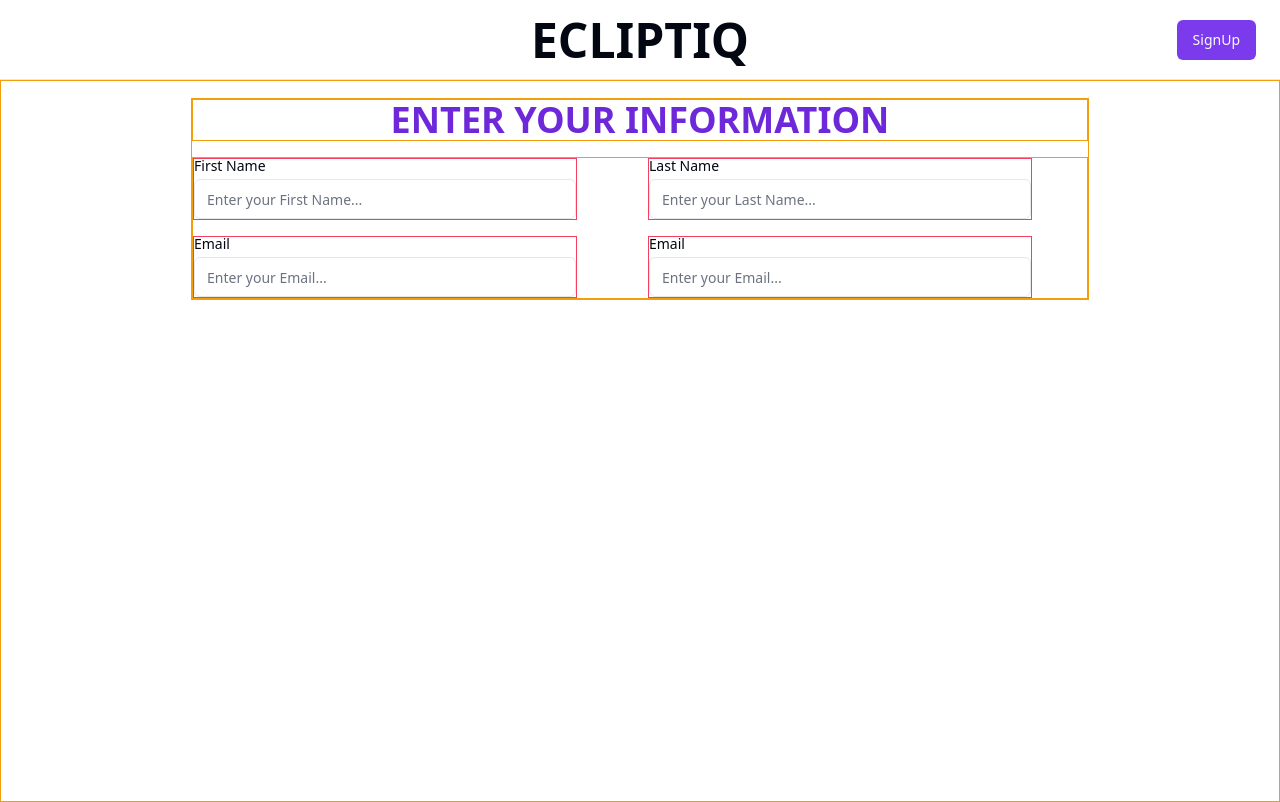
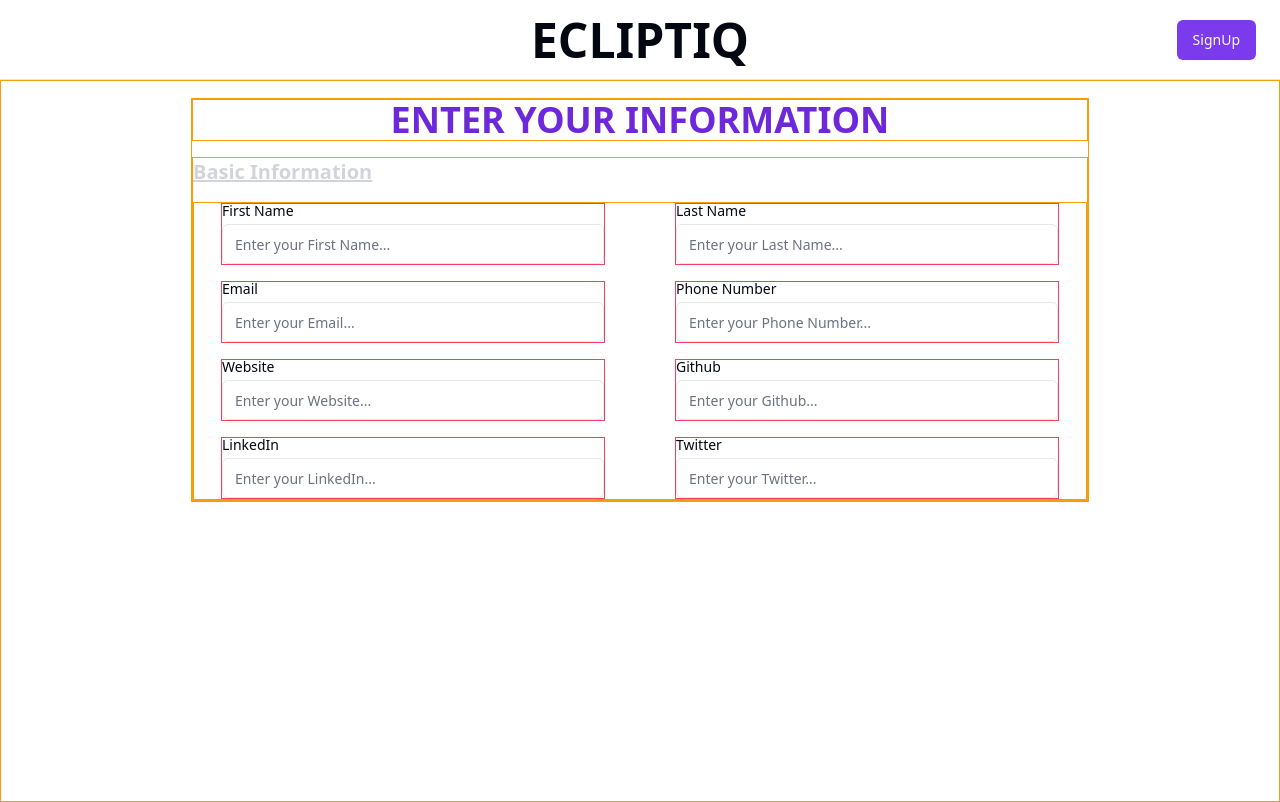
Before and after one commit to HarikrishnanYPR1707/EcliptiQ, a React (Vite) app: page /information in a window 1280 px wide. Built offline with nearby package versions, Linux system fonts and the light colour scheme; no server answers; a web font is replaced by a local one.

Commit message:
Added Changes

```diff
--- a/src/pages/Information.jsx
+++ b/src/pages/Information.jsx
@@ -6,31 +6,59 @@ const Information = () => {
   return (
     <div className="mx-auto flex h-heightWithoutNavbar max-w-[900px] items-start justify-center border border-white py-4">
       <div className="w-full border border-amber-500">
-        <h1 className="border border-amber-500 text-center text-[22px] font-black uppercase text-[#6d28d9] lg:text-4xl">
+        <h1 className="border border-amber-500 text-center text-[22px] font-black uppercase text-[#6d28d9] sm:text-4xl">
           Enter your information
         </h1>
         {/* Basic Information  */}
-        <div className="mt-4 grid grid-cols-2 place-content-center gap-4 border border-amber-500">
+        <div className="mt-4 border border-amber-500 ">
+          <h1 className="text-xl font-black text-gray-300 underline">
+            Basic Information
+          </h1>
+          <div className="mt-4 grid grid-cols-1 justify-items-center gap-4 border border-amber-500 sm:grid-cols-2">
             <InputWithLabel
               label="First Name"
               type="text"
               placeholder="Enter your First Name..."
+              required
             />
             <InputWithLabel
               label="Last Name"
               type="text"
               placeholder="Enter your Last Name..."
+              required
             />
             <InputWithLabel
               label="Email"
               type="text"
               placeholder="Enter your Email..."
+              required
             />
             <InputWithLabel
-            label="Email"
+              label="Phone Number"
               type="text"
-            placeholder="Enter your Email..."
+              placeholder="Enter your Phone Number..."
             />
+            <InputWithLabel
+              label="Website"
+              type="url"
+              placeholder="Enter your Website..."
+            />
+            <InputWithLabel
+              label="Github"
+              type="url"
+              placeholder="Enter your Github..."
+            />
+            <InputWithLabel
+              label="LinkedIn"
+              type="url"
+              placeholder="Enter your LinkedIn..."
+            />
+            <InputWithLabel
+              label="Twitter"
+              type="url"
+              placeholder="Enter your Twitter..."
+            />
+          </div>
         </div>
       </div>
     </div>
```
Lines whose indentation alone changed are shown as unchanged.
